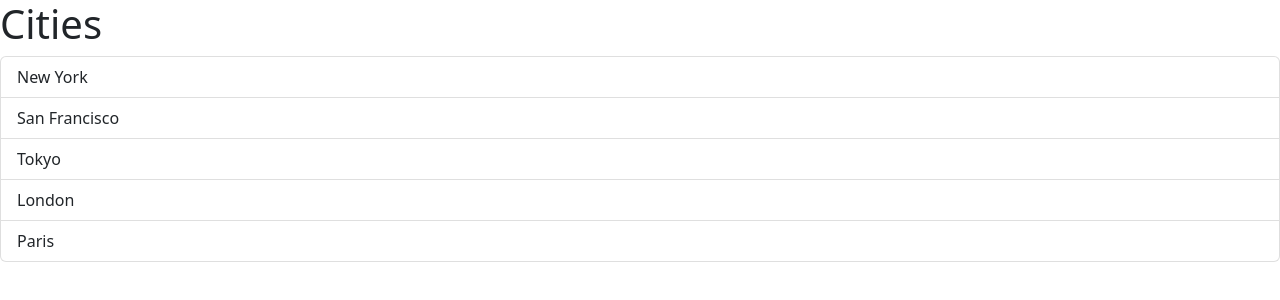
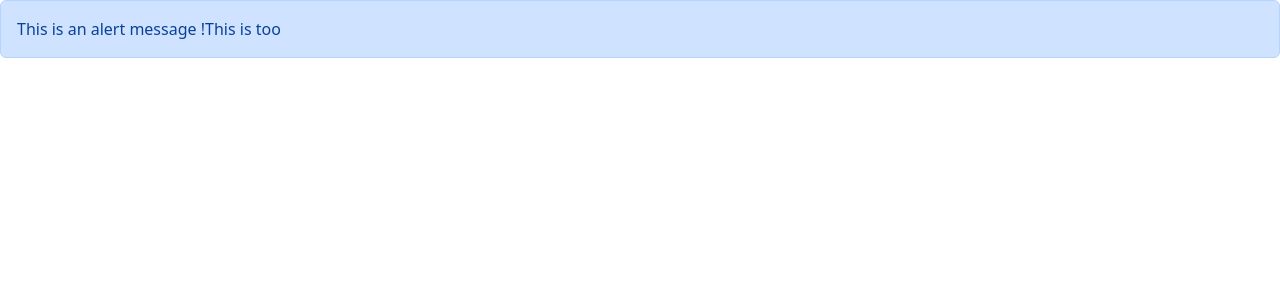
Before and after one commit to Mahekaru/React-102, a React (Vite) app in the folder react-app/: page / in a window 1280 px wide. Shown: the top 300 px of the page. Built offline with nearby package versions, Linux system fonts and the light colour scheme.

Commit message:
Children

```diff
--- a/react-app/src/App.tsx
+++ b/react-app/src/App.tsx
@@ -1,13 +1,11 @@
-import Message from "./Message";
-import ListGroup from "./components/ListGroup";
+import Alert from "./components/Alert";
 function App() {
-  const items = ["New York", "San Francisco", "Tokyo", "London", "Paris"];
-  const handleSelectItem = (item: string) => {
-    console.log(item);
-  }
   return (
     <div>
-      <ListGroup items={items} header="Cities" onSelectItem={handleSelectItem}/>
+      <Alert>
+        This is an alert message !
+        <span>This is too</span>
+        </Alert>
     </div>
   );
 }
--- a/react-app/src/components/Alert.tsx
+++ b/react-app/src/components/Alert.tsx
@@ -1,8 +1,13 @@
-import React from 'react'
+import React, { ReactNode } from 'react'
 
-const Alert = () => {
+// setting text as children prop
+// allows you to pass anything between the opening and closing tags of the component
+interface Props{
+  children: ReactNode;
+}
+const Alert = ({ children }: Props) => {
   return (
-    <div>Alert</div>
+    <div className='alert alert-primary'>{children}</div>
   )
 }
 
```
